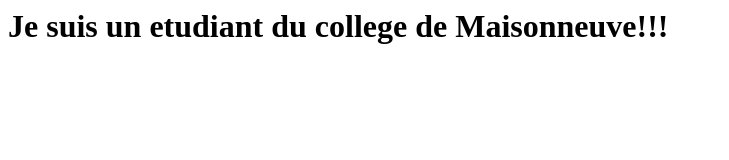
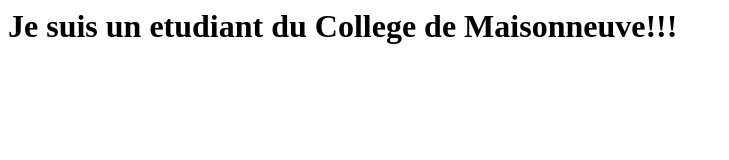
Before and after one commit to enloja/web634, a plain HTML site: page index.html in a window 1280 px wide. Shown: the whole page, without its empty margins (0-729 px from the left). Drawn offline with Linux system fonts and the light colour scheme.

Commit message:
J'ai corrige quelques erreurs de francais

```diff
--- a/index.html
+++ b/index.html
@@ -7,7 +7,7 @@
 <body>
 
 
-	<h1> Je suis un etudiant du college de Maisonneuve!!! </h1>
+	<h1> Je suis un etudiant du College de Maisonneuve!!! </h1>
 
 
 </body>
```
